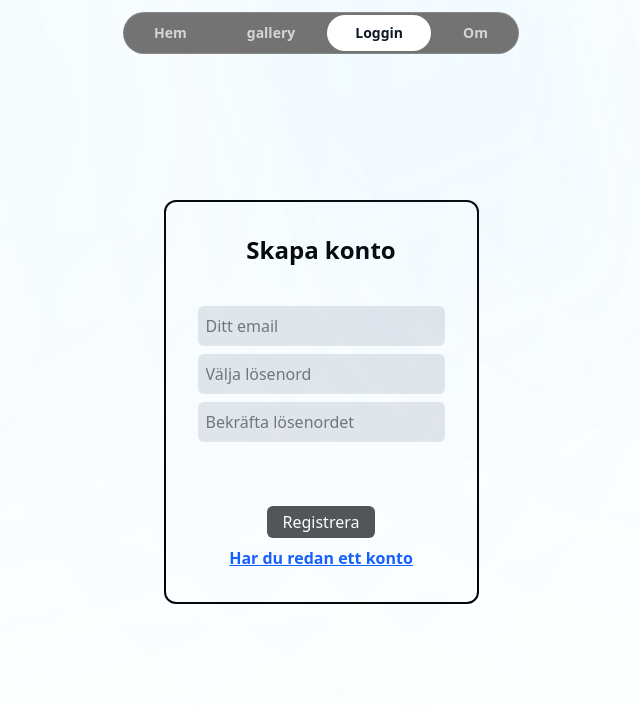
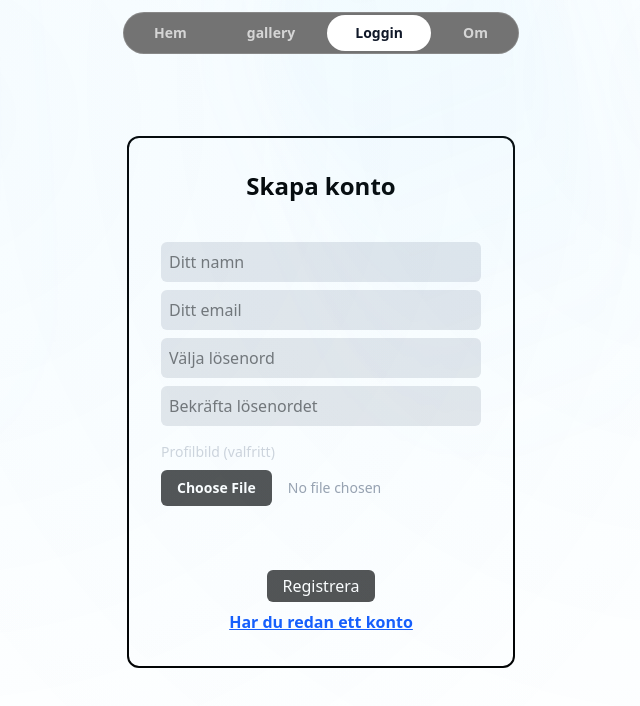
Before and after one commit to kikoDevv/pixel-scout, a Next.js app: page /sign-up in a window 1280 px wide. Shown: the top 706 px of the page, without its empty margins (319-959 px from the left). Built offline with nearby package versions, Linux system fonts and the light colour scheme; no server answers.

Commit message:
Added firebase

```diff
--- a/app/sign-in/page.tsx
+++ b/app/sign-in/page.tsx
@@ -2,8 +2,9 @@
 import Link from "next/link";
 import { useState } from "react";
 import { useRouter } from "next/navigation";
-import { auth } from "@/lib/firebase/firebaseConfig";
+import { auth, db } from "@/lib/firebase/firebaseConfig";
 import { signInWithEmailAndPassword } from "firebase/auth";
+import { doc, getDoc, setDoc } from "firebase/firestore";
 
 export default function SignUp() {
   const router = useRouter();
@@ -12,26 +13,47 @@ export default function SignUp() {
   const [password, setPassword] = useState("");
   const [errorM, setErrorM] = useState("");
   const [succecM, setSuccecM] = useState("");
+  const [loading, setLoading] = useState(false);
+
   /*--------- logIn logic ----------*/
   const handleLogin = async (e: React.FormEvent) => {
     e.preventDefault();
+    setLoading(true);
     setErrorM("");
     setSuccecM("");
 
     if (!email || !password) {
       setErrorM("Alla fält måste fyllas i!");
+      setLoading(false);
       return;
     }
     try {
       const res = await signInWithEmailAndPassword(auth, email, password);
+      const userId = res.user.uid;
+
+      //---Check if user exists in Firestore----
+      const userRef = doc(db, "users", userId);
+      const userDoc = await getDoc(userRef);
+
+      //-----If user doesn't exist in Firestore, add them-----
+      if (!userDoc.exists()) {
+        await setDoc(userRef, {
+          uid: userId,
+          email: email,
+          name: email.split("@")[0], // Use email prefix as default name
+          profileImage: "",
+          createdAt: new Date(),
+        });
+      }
+
       console.log(res);
-      setEmail("");
-      setPassword("");
-      setErrorM("");
       setSuccecM("Du är inloggad!");
       setTimeout(() => {
         router.push("/dashboard");
       }, 1500);
+      setEmail("");
+      setPassword("");
+      setErrorM("");
     } catch (e: any) {
       console.log(e);
       setSuccecM("");
@@ -44,6 +66,8 @@ export default function SignUp() {
       } else {
         setErrorM(e.message || "Ett fel uppstod vid inloggning");
       }
+    } finally {
+      setLoading(false);
     }
   };
 
@@ -71,8 +95,9 @@ export default function SignUp() {
 
           <button
             type="submit"
-            className="px-4 py-1 rounded-md cursor-pointer hover:bg-neutral-500 bg-neutral-600 text-white w-fit justify-self-center mt-10">
-            Logga in
+            disabled={loading}
+            className="px-4 py-1 rounded-md cursor-pointer hover:bg-neutral-500 bg-neutral-600 text-white w-fit justify-self-center mt-10 disabled:opacity-50">
+            {loading ? "Loggar in..." : "Logga in"}
           </button>
           <Link href={"/sign-up"} className="font-semibold underline text-blue-600 cursor-pointer text-center">
             Registrera ett kono
--- a/app/sign-up/page.tsx
+++ b/app/sign-up/page.tsx
@@ -2,8 +2,10 @@
 import Link from "next/link";
 import { useState } from "react";
 import { useRouter } from "next/navigation";
-import { auth } from "@/lib/firebase/firebaseConfig";
+import { auth, db, storage } from "@/lib/firebase/firebaseConfig";
 import { createUserWithEmailAndPassword } from "firebase/auth";
+import { setDoc, doc } from "firebase/firestore";
+import { ref, uploadBytes, getDownloadURL } from "firebase/storage";
 
 export default function SignUp() {
   const router = useRouter();
@@ -11,17 +13,29 @@ export default function SignUp() {
   const [email, setEmail] = useState("");
   const [password, setPassword] = useState("");
   const [passwordMatch, setPasswordMatch] = useState("");
+  const [name, setName] = useState("");
+  const [profileImage, setProfileImage] = useState<File | null>(null);
   const [errorM, setErrorM] = useState("");
   const [succecMassage, setSuccecMassage] = useState("");
+  const [loading, setLoading] = useState(false);
+
+  const handleImageChange = (e: React.ChangeEvent<HTMLInputElement>) => {
+    if (e.target.files && e.target.files[0]) {
+      setProfileImage(e.target.files[0]);
+    }
+  };
+
   /*--------- register logic ----------*/
   const handleRegister = async (e: React.FormEvent) => {
     e.preventDefault();
+    setLoading(true);
     console.log(email, password, passwordMatch);
 
     /*--------- input must not be empty ----------*/
-    if (!password || !email || !passwordMatch) {
+    if (!password || !email || !passwordMatch || !name) {
       console.log("Password is empty");
       setErrorM("Alla fält måste fyllas");
+      setLoading(false);
       return;
     }
 
@@ -30,6 +44,7 @@ export default function SignUp() {
       setErrorM("lösenord måste vara minst 6st");
       setPassword("");
       setPasswordMatch("");
+      setLoading(false);
       return;
     }
     if (password === passwordMatch) {
@@ -38,15 +53,35 @@ export default function SignUp() {
       setSuccecMassage("");
       try {
         const res = await createUserWithEmailAndPassword(auth, email, password);
-        console.log("Firebase säger--->:" + res);
-        console.log(res);
+        const userId = res.user.uid;
+
+        let profileImageUrl = "";
+
+        // ---Upload profile image if provided------
+        if (profileImage) {
+          const storageRef = ref(storage, `profile_images/${userId}`);
+          await uploadBytes(storageRef, profileImage);
+          profileImageUrl = await getDownloadURL(storageRef);
+        }
+
+        // ---Save user data to Firestore--------
+        await setDoc(doc(db, "users", userId), {
+          uid: userId,
+          email: email,
+          name: name,
+          profileImage: profileImageUrl,
+          createdAt: new Date(),
+        });
+
         setEmail("");
         setPassword("");
         setPasswordMatch("");
+        setName("");
+        setProfileImage(null);
         setErrorM("");
         setSuccecMassage("Du är registrerad nu");
         setTimeout(() => {
-          router.push("/gallery");
+          router.push("/dashboard");
         }, 1500);
       } catch (e: any) {
         console.log(e);
@@ -60,12 +95,15 @@ export default function SignUp() {
         } else {
           setErrorM(e.message || "Ett fel uppstod vid registrering");
         }
+      } finally {
+        setLoading(false);
       }
     } else {
       console.log("passwords don't match");
       setErrorM("Lösenord måste vara lika");
       setPassword("");
       setPasswordMatch("");
+      setLoading(false);
     }
   };
 
@@ -74,7 +112,15 @@ export default function SignUp() {
       <section className="border-2 rounded-xl p-8">
         <h1 className="text-center mb-10 text-2xl font-bold">Skapa konto</h1>
         {/*--------- register form ----------*/}
-        <form onSubmit={handleRegister} className="grid gap-2">
+        <form onSubmit={handleRegister} className="grid gap-2 w-80">
+          <input
+            type="text"
+            value={name}
+            onChange={(e) => setName(e.target.value)}
+            className="bg-gray-200 p-2 rounded-md"
+            placeholder="Ditt namn"
+          />
+
           <input
             type="email"
             value={email}
@@ -98,12 +144,30 @@ export default function SignUp() {
             className="bg-gray-200 p-2 rounded-md"
             placeholder="Bekräfta lösenordet"
           />
+
+          <div className="mt-2">
+            <label className="block text-sm font-medium text-gray-300 mb-2">Profilbild (valfritt)</label>
+            <input
+              type="file"
+              accept="image/*"
+              onChange={handleImageChange}
+              className="block w-full text-sm text-gray-400
+                file:mr-4 file:py-2 file:px-4
+                file:rounded-md file:border-0
+                file:text-sm file:font-semibold
+                file:bg-neutral-600 file:text-white
+                hover:file:bg-neutral-700"
+            />
+            {profileImage && <p className="text-sm text-green-500 mt-1">✓ Bild vald</p>}
+          </div>
+
           <p className="text-md text-red-500">{errorM}</p>
           <p className="text-md text-green-500">{succecMassage}</p>
           <button
             type="submit"
-            className="px-4 py-1 rounded-md cursor-pointer hover:bg-neutral-500 bg-neutral-600 text-white w-fit justify-self-center mt-10">
-            Registrera
+            disabled={loading}
+            className="px-4 py-1 rounded-md cursor-pointer hover:bg-neutral-500 bg-neutral-600 text-white w-fit justify-self-center mt-10 disabled:opacity-50">
+            {loading ? "Registrerar..." : "Registrera"}
           </button>
           <Link href={"/sign-in"} className="font-semibold underline text-blue-600 cursor-pointer text-center">
             Har du redan ett konto
--- a/lib/firebase/firebaseConfig.ts
+++ b/lib/firebase/firebaseConfig.ts
@@ -1,5 +1,7 @@
 import { initializeApp, getApps, getApp } from "firebase/app";
 import { getAuth } from "firebase/auth";
+import { getFirestore } from "firebase/firestore";
+import { getStorage } from "firebase/storage";
 
 const firebaseConfig = {
   apiKey: process.env.NEXT_PUBLIC_FIREBASE_API_KEY,
@@ -12,11 +14,15 @@ const firebaseConfig = {
 
 let app: any;
 let auth: any;
+let db: any;
+let storage: any;
 
 // Only initialize Firebase on the client side
 if (typeof window !== "undefined") {
   app = !getApps().length ? initializeApp(firebaseConfig) : getApp();
   auth = getAuth(app);
+  db = getFirestore(app);
+  storage = getStorage(app);
 }
 
-export { app, auth };
+export { app, auth, db, storage };
```
